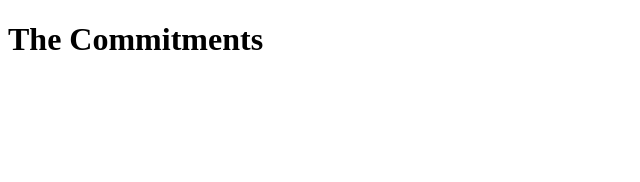
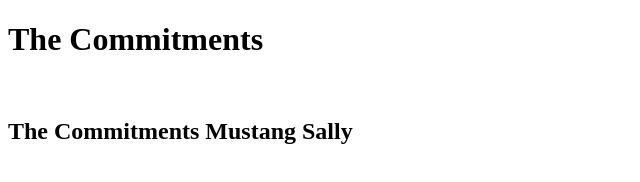
Before and after one commit to amine-haddad/helloWorld, a plain HTML site: page index.html in a window 1280 px wide. Shown: the whole page, without its empty margins (0-640 px from the left). Drawn offline with Linux system fonts and the light colour scheme.

Commit message:
Update index.html
add a H2 good song ;)

```diff
--- a/index.html
+++ b/index.html
@@ -7,7 +7,7 @@
     <title>Hello World</title>
 </head>
 <body>
-    <h1>The Commitments</h1>
-
+    <h1>The Commitments</h1><br/>
+    <h2>The Commitments Mustang Sally</h2>
 </body>
 </html>
```
